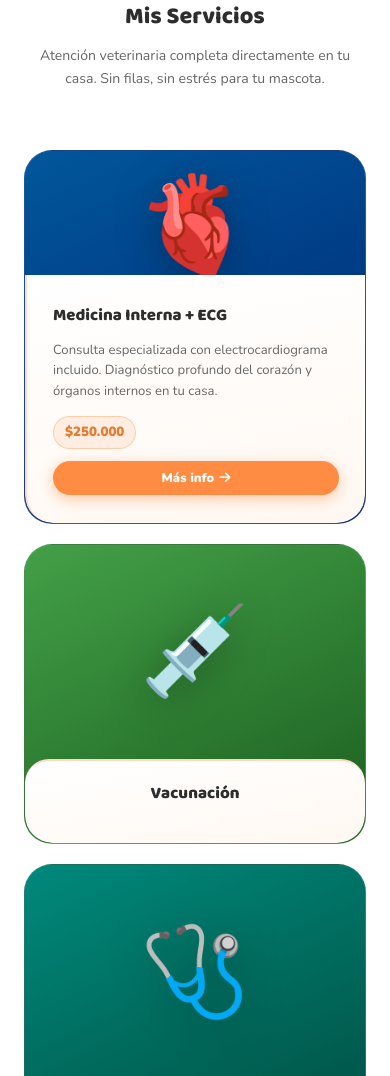
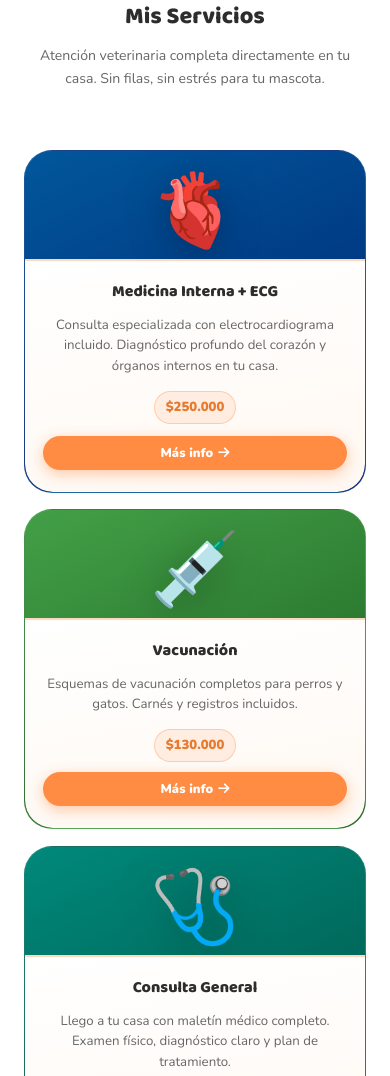
Before and after one commit to troyano33333-cloud/veterinario-velasquez, a plain HTML site: page index.html in a window 390 px wide. Shown: the part 2388-3464 px from the top of the page. Drawn offline with nearby package versions, Linux system fonts and the light colour scheme.

Commit message:
fix: service cards fully visible on mobile (no hover needed)

```diff
--- a/css/responsive.css
+++ b/css/responsive.css
@@ -82,9 +82,18 @@ body {
   .service-card--banner { flex-direction: column; align-items: flex-start; padding: 32px 28px; }
   .service-card--banner .sc-footer { margin-left: 0; align-self: flex-start; flex-direction: row; }
 
-  /* sc2 → 2 columnas */
+  /* sc2 → 2 columnas, overlay siempre visible */
   .sc2-grid { grid-template-columns: 1fr 1fr; }
-  .sc2-card--wide { grid-column: span 2; }
+  .sc2-card--wide { grid-column: span 2; flex-direction: column; align-items: center; padding-bottom: 0; }
+  .sc2-card--wide .sc2-emoji { margin: 20px 0 0; width: auto; }
+  .sc2-card--wide .sc2-overlay {
+    position: relative; height: auto !important;
+    border-radius: 0 0 28px 28px; border-top: 2px solid rgba(255,140,66,0.3); border-left: none;
+    flex: none; width: 100%; box-sizing: border-box; margin: 10px 0 0;
+  }
+  .sc2-card--wide .sc2-title { text-align: center; }
+  .sc2-card--wide .sc2-desc  { opacity: 1; transform: none; text-align: center; }
+  .sc2-card--wide .sc2-footer{ opacity: 1; transform: none; flex-direction: row; justify-content: center; gap: 12px; flex-wrap: wrap; }
   .sc2-card--banner { flex-direction: column; align-items: flex-start; }
   .sc2-card--banner .sc2-emoji { margin-left: 26px; margin-top: 28px; margin-bottom: 0; }
   .sc2-card--banner .sc2-overlay { border-radius: 0 0 28px 28px; }
@@ -190,17 +199,85 @@ body {
   .service-card--banner { flex-direction: column; align-items: flex-start; padding: 28px 22px; }
   .service-card--banner .sc-footer { margin-left: 0; flex-direction: row; align-self: flex-start; }
 
-  /* sc2 → 1 columna */
-  .sc2-grid { grid-template-columns: 1fr; display: flex; flex-direction: column; width: 100%; box-sizing: border-box; gap: 20px; }
-  .sc2-card { width: 100%; box-sizing: border-box; }
-  .sc2-card--wide { grid-column: span 1; flex-direction: column; align-items: center; }
-  .sc2-card--wide .sc2-emoji { margin: 28px 0 0; }
-  .sc2-card--wide .sc2-overlay { border-radius: 0 0 28px 28px; flex: none; width: 100%; box-sizing: border-box; }
-  .sc2-card--banner .sc2-emoji { font-size: 5rem; margin-left: 0; }
-  .sc2-card--banner .sc2-overlay { border-radius: 0 0 28px 28px; width: 100%; box-sizing: border-box; }
+  /* sc2 → 1 columna, todo visible sin hover */
+  .sc2-grid {
+    display: flex;
+    flex-direction: column;
+    width: 100%;
+    box-sizing: border-box;
+    gap: 16px;
+  }
+  /* Todas las tarjetas: fila emoji arriba + overlay abajo */
+  .sc2-card,
+  .sc2-card--wide,
+  .sc2-card--banner {
+    width: 100%;
+    box-sizing: border-box;
+    flex-direction: column;
+    align-items: center;
+    min-height: auto;
+    padding-bottom: 0;
+    grid-column: span 1 !important;
+  }
+  /* Emoji siempre arriba, padding para que no quede pegado */
+  .sc2-card .sc2-emoji,
+  .sc2-card--wide .sc2-emoji,
+  .sc2-card--banner .sc2-emoji {
+    font-size: 4.5rem;
+    margin: 24px 0 0;
+    width: auto;
+    align-self: center;
+    flex-shrink: 0;
+  }
+  /* Overlay siempre expandido: posición relativa, altura automática */
+  .sc2-overlay,
+  .sc2-card--wide .sc2-overlay,
+  .sc2-card--banner .sc2-overlay {
+    position: relative !important;
+    height: auto !important;
+    width: 100%;
+    border-radius: 0 0 28px 28px !important;
+    border-top: 2px solid rgba(255,140,66,0.30) !important;
+    border-left: none !important;
+    flex: none;
+    align-self: stretch;
+    box-sizing: border-box;
+    padding: 18px 18px 22px;
+    overflow: visible;
+    margin: 12px 0 0;
+  }
+  /* Título, desc y footer siempre visibles */
+  .sc2-title {
+    text-align: center !important;
+    font-size: 1rem;
+  }
+  .sc2-desc {
+    opacity: 1 !important;
+    transform: none !important;
+    text-align: center;
+    font-size: 0.83rem;
+    margin-bottom: 14px;
+  }
+  .sc2-footer {
+    opacity: 1 !important;
+    transform: none !important;
+    flex-wrap: wrap;
+    justify-content: center;
+    gap: 10px;
+    width: 100%;
+    align-items: center;
+  }
+  .sc2-price {
+    font-size: 0.82rem;
+  }
+  .sc2-btn {
+    width: 100%;
+    justify-content: center;
+    box-sizing: border-box;
+    text-align: center;
+  }
   .sc2-chips { flex-direction: column; gap: 8px; width: 100%; }
-  .sc2-footer { flex-wrap: wrap; justify-content: center; gap: 12px; width: 100%; align-items: center; }
-  .sc2-btn, .btn-more { width: 100%; justify-content: center; box-sizing: border-box; text-align: center; }
+  .btn-more { width: 100%; justify-content: center; box-sizing: border-box; text-align: center; }
 
   /* ── Casos ── */
   .cases-grid { grid-template-columns: 1fr; display: flex; flex-direction: column; width: 100%; box-sizing: border-box; gap: 20px; }
```
